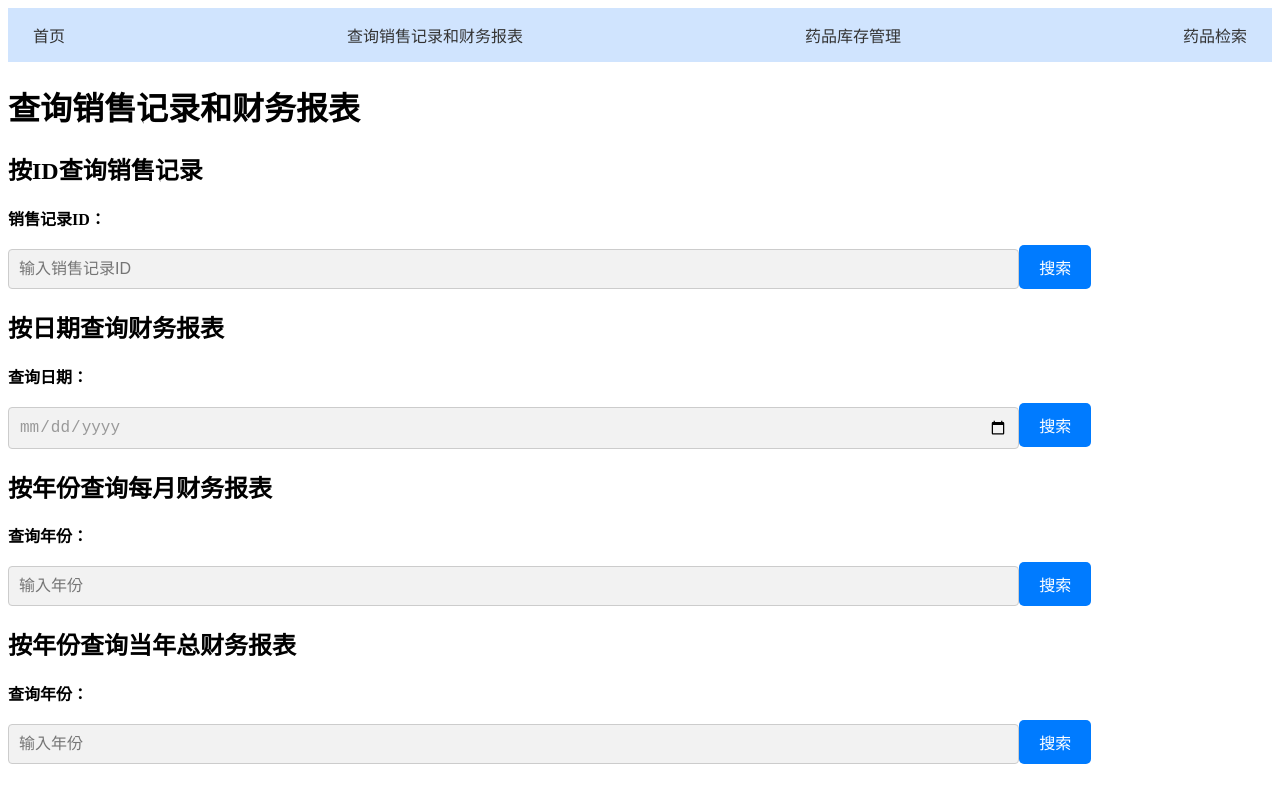
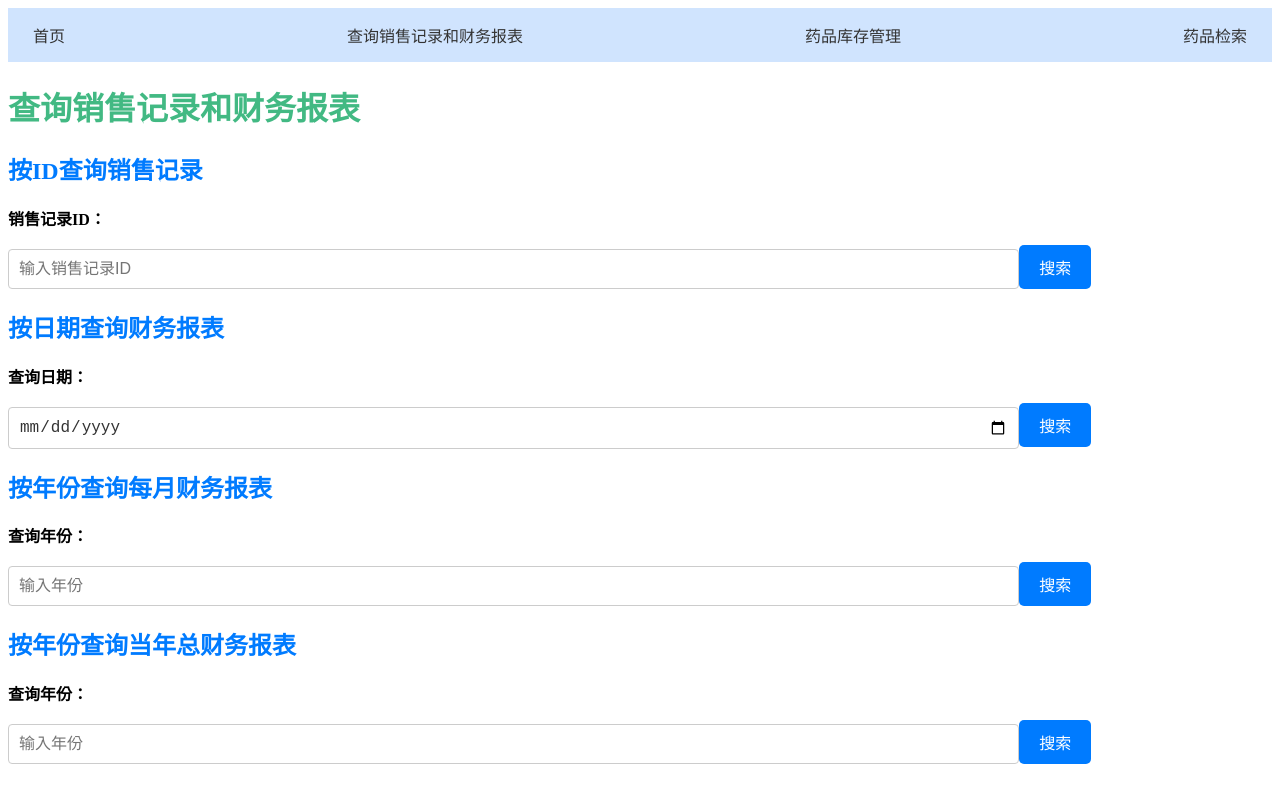
Before and after one commit to ARETE-zzwl/pharmaceutical-sales-frontend, a Vue app: page /sales-query in a window 1280 px wide. Built offline with nearby package versions, Linux system fonts and the light colour scheme.

Commit message:
修复了一些样式错误

```diff
--- a/src/components/DrugBatchCreate.vue
+++ b/src/components/DrugBatchCreate.vue
@@ -112,6 +112,9 @@ export default {
 </script>
 
 <style>
+h1 {
+  color: #42b983;
+}
 form {
   width: 100%;
   padding: 10px;
--- a/src/components/DrugInventory.vue
+++ b/src/components/DrugInventory.vue
@@ -7,9 +7,9 @@
     </div>
 
     <div>
-      <h2>所有药品库存</h2>
+      <h1>所有药品库存</h1>
       <button @click="fetchAllInventories" class="add-drug-btn">获取库存</button>
-      <button v-if="showInventories" @click="hideInventories">隐藏库存</button>
+      <button v-if="showInventories" @click="hideInventories" class="hide-btn">隐藏库存</button>
       <div v-if="showInventories">
         <table>
           <thead>
@@ -98,6 +98,22 @@ export default {
 </script>
 
 <style scoped>
+h1 {
+  color: #42b983;
+}
+.hide-btn {
+  background-color: #f44336; /* Red */
+  border: none;
+  color: white;
+  padding: 10px 20px;
+  text-align: center;
+  text-decoration: none;
+  display: inline-block;
+  font-size: 16px;
+  margin: 4px 2px;
+  cursor: pointer;
+  border-radius: 5px;
+}
 /* 表格基本样式 */
 table {
   width: 80%;
--- a/src/components/DrugSearch.vue
+++ b/src/components/DrugSearch.vue
@@ -80,6 +80,9 @@ export default {
 </script>
 
 <style scoped>
+h1 {
+  color: #42b983;
+}
 input{
   padding: 10px;
   border: 1px solid #ccc; /* 边框颜色 */
--- a/src/components/SalesQuery.vue
+++ b/src/components/SalesQuery.vue
@@ -6,7 +6,7 @@
     <div>
       <h2>按ID查询销售记录</h2>
       <label for="salesIdInput">销售记录ID：</label>
-      <input type="text" v-model="queryId" id="salesIdInput" placeholder="输入销售记录ID" />
+      <input type="text" v-model="queryId" id="salesIdInput" placeholder="输入销售记录ID"/>
       <button @click="fetchSalesRecordById" class="search-button">搜索</button>
     </div>
 
@@ -55,7 +55,7 @@
     <div>
       <h2>按日期查询财务报表</h2>
       <label for="queryDateInput">查询日期：</label>
-      <input type="date" v-model="queryDate" id="queryDateInput" />
+      <input type="date" v-model="queryDate" id="queryDateInput"/>
       <button @click="fetchFinancialStatsByDate" class="search-button">搜索</button>
     </div>
 
@@ -88,7 +88,7 @@
     <div>
       <h2>按年份查询每月财务报表</h2>
       <label for="queryYearInput">查询年份：</label>
-      <input type="number" v-model="queryYear" id="queryYearInput" placeholder="输入年份" />
+      <input type="number" v-model="queryYear" id="queryYearInput" placeholder="输入年份"/>
       <button @click="fetchMonthlyStatsByYear" class="search-button">搜索</button>
     </div>
 
@@ -121,7 +121,7 @@
     <div>
       <h2>按年份查询当年总财务报表</h2>
       <label for="queryYearInputYearly">查询年份：</label>
-      <input type="number" v-model="queryYearly" id="queryYearInputYearly" placeholder="输入年份" />
+      <input type="number" v-model="queryYearly" id="queryYearInputYearly" placeholder="输入年份"/>
       <button @click="fetchYearlyStatsByYear" class="search-button">搜索</button>
     </div>
 
@@ -152,7 +152,7 @@
 
 <script>
 import axios from 'axios';
-import { parseISO, format } from 'date-fns';
+import {parseISO, format} from 'date-fns';
 
 export default {
   data() {
@@ -237,12 +237,23 @@ export default {
 </script>
 
 <style scoped>
-input{
-  width: 80%;
-  background-color: #f2f2f2; /* 禁用时背景颜色 */
-  color: #999; /* 禁用时字体颜色 */
-  cursor: not-allowed; /* 禁用时鼠标指针样式 */
+h1 {
+  color: #42b983;
 }
+h2{
+  color: #007BFF;
+}
+input {
+  padding: 10px;
+  border: 1px solid #ccc; /* 边框颜色 */
+  border-radius: 4px; /* 边框圆角 */
+  width: 80%; /* 根据需要设置宽度 */
+  box-sizing: border-box; /* 确保padding和border不会增加元素的总宽度 */
+  font-size: 16px; /* 字体大小 */
+  color: #333; /* 字体颜色 */
+  transition: border-color 0.3s ease; /* 过渡效果，使边框颜色变化更平滑 */
+}
+
 /* 表格基本样式 */
 table {
   width: 80%;
```
